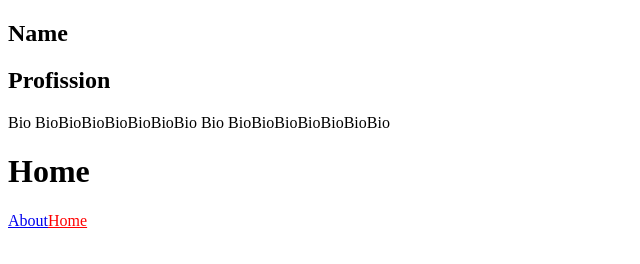
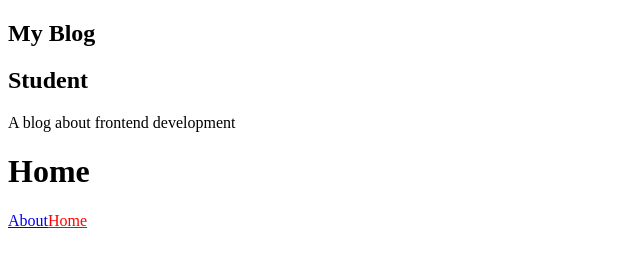
Before and after one commit to RenanArantes/my-blog, a Gatsby site: page / in a window 1280 px wide. Shown: the whole page, without its empty margins (0-640 px from the left). Built offline with nearby package versions, Linux system fonts and the light colour scheme; Gatsby itself is replaced by a stand-in of ours.

Commit message:
staticQuery

```diff
--- a/gatsby-config.js
+++ b/gatsby-config.js
@@ -3,6 +3,7 @@ module.exports = {
     title: `My Blog`,
     description: `A blog about frontend development`,
     author: `@myblog`,
+    position: `Student`
   },
   plugins: [
     `gatsby-plugin-react-helmet`,
--- a/src/components/Profile/index.js
+++ b/src/components/Profile/index.js
@@ -1,14 +1,30 @@
 import React from 'react'
+import { StaticQuery, graphql } from 'gatsby'
 
 const Profile = () => (
-  <div className="Profile-wrapper">
-    <h1>Name</h1>
-    <h2>Profission</h2>
-    <p>
-      Bio BioBioBioBioBioBioBio
-      Bio BioBioBioBioBioBioBio
-    </p>
-  </div>
+  <StaticQuery
+    query={graphql`
+      query MySiteMetaData {
+        site{
+          siteMetadata {
+            title
+            description
+            position
+          }
+        }
+      }
+    `}
+
+    render={({site:{ siteMetadata: { title, position, description }}}) => (
+      <div className="Profile-wrapper">
+        <h1>{title}</h1>
+        <h2>{position}</h2>
+        <p>{description}</p>
+      </div>
+    )}
+  />
+
+
 )
 
 export default Profile
```
